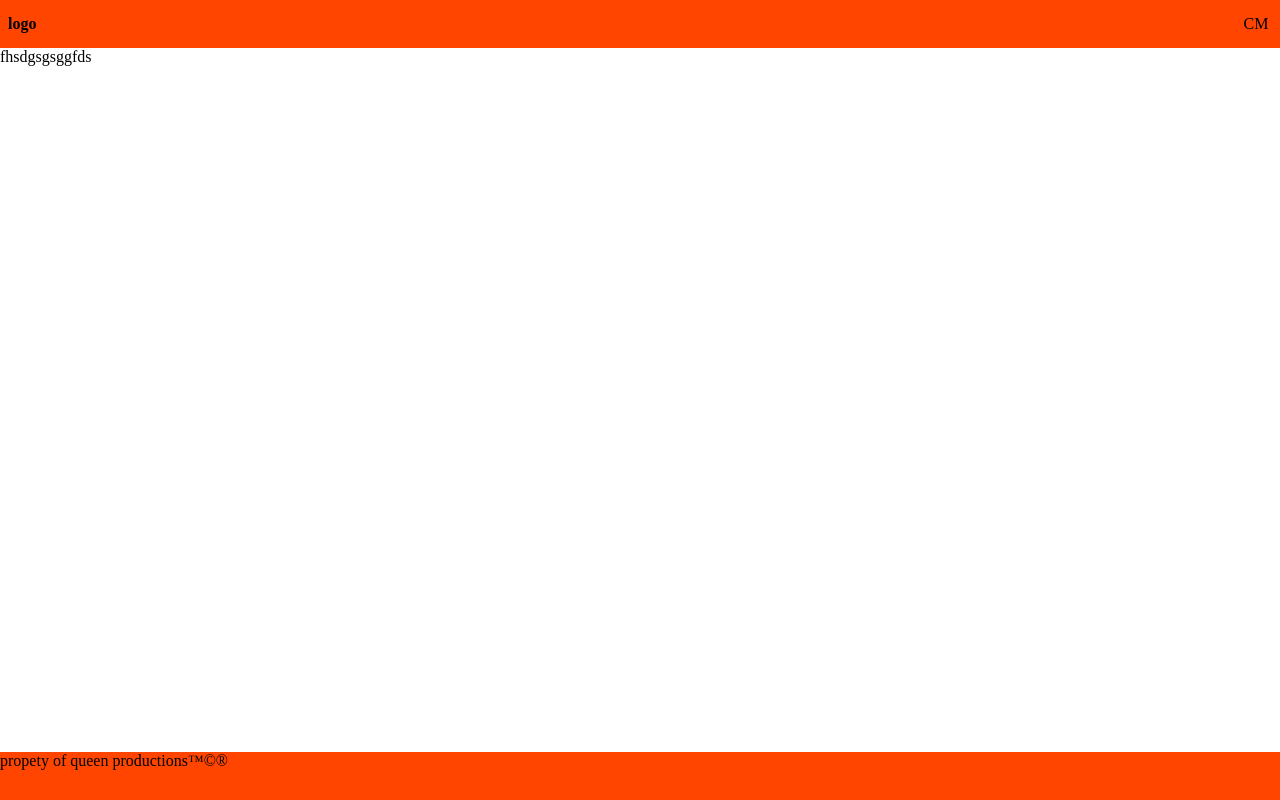
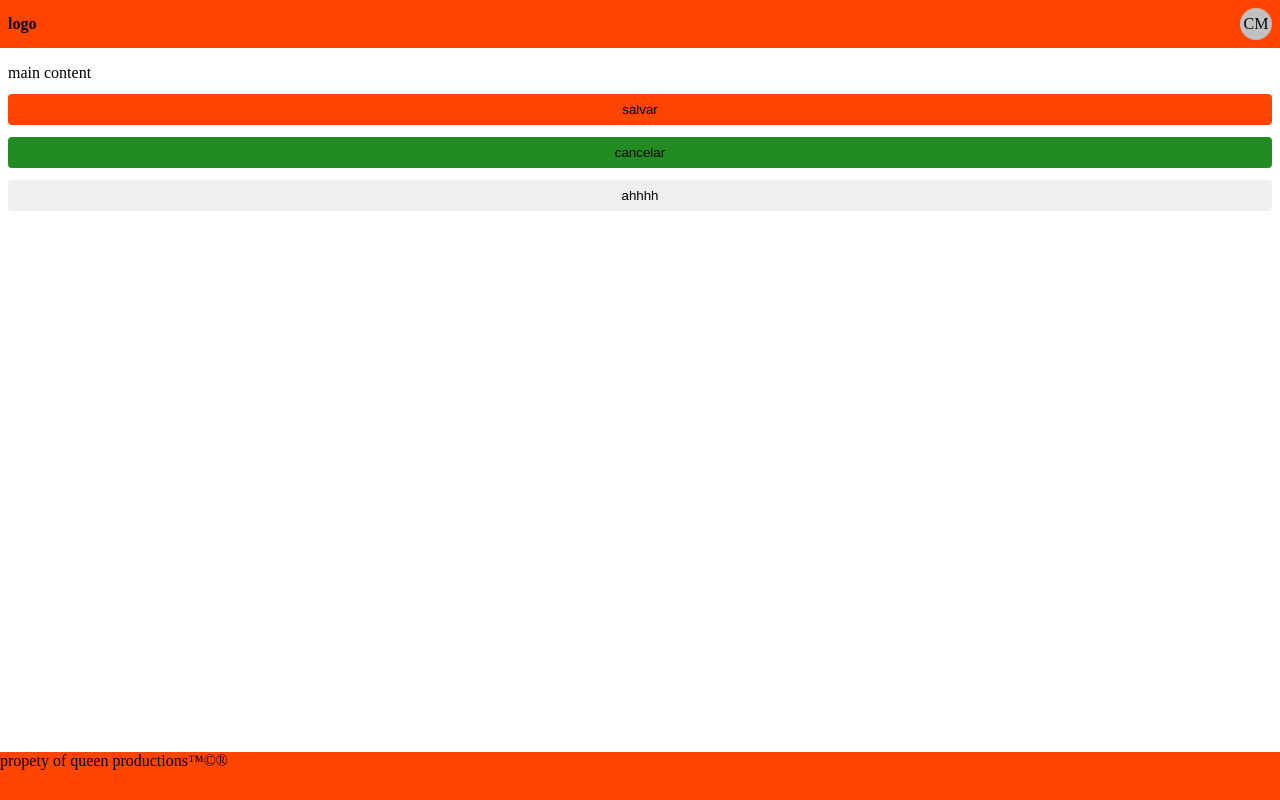
Before and after one commit to fezin4472/aulas_aplicativo_pwa, a React (Vite) app: page / in a window 1280 px wide. Built offline with nearby package versions, Linux system fonts and the light colour scheme.

Commit message:
add 11 commitments

```diff
--- a/package.json
+++ b/package.json
@@ -11,7 +11,8 @@
   },
   "dependencies": {
     "react": "^19.2.8",
-    "react-dom": "^19.2.8"
+    "react-dom": "^19.2.8",
+    "react-router-dom": "^6.30.6"
   },
   "devDependencies": {
     "@eslint/js": "^10.0.1",
--- a/src/App.jsx
+++ b/src/App.jsx
@@ -2,15 +2,24 @@ import './App.css'
 import Header from './komponenten/Header/Header'
 import Main from './komponenten/Voornaamst/Main'
 import Footer from './komponenten/Footer/Footer'
+import HOMEPAGE from './pages/HomePage/HomePage';
+import { createBrowserRouter, RouterProvider } from "react-router-dom";
+
+const roteador = createBrowserRouter([
+  {
+    path: "",
+    element: <HOMEPAGE />,
+  },
+]);
 
 function App() {
   return (
     <>
       <Header />
-      <Main />
+      <RouterProvider router={roteador} />
       <Footer />
     </>
-  )
+  );
 }
 
 export default App
--- a/src/index.css
+++ b/src/index.css
@@ -19,4 +19,13 @@ body,
     --primary-color: #ff4500;
     --primary-color-bright: #ff9f00;
     --primary-color-dark: #964b00;
+
+    --secondary-color: #228b22;
+    --secondary-color-bright: #29ab87;
+    --secondary-color-dark: #004225;
+
+    --background-color-standard: #ffffff;
+
+    --text-color-standard: #000000;
+    --text-color-bright: #ffffff;
 }
--- a/src/komponenten/Avatar/Avatar.css
+++ b/src/komponenten/Avatar/Avatar.css
@@ -5,4 +5,5 @@
     display: flex;
     align-items: center;
     justify-content: center;
+    background: #c0c0c0;
 }
--- /dev/null
+++ b/src/komponenten/BotaoCustomizado/BotaoCustomizado.css
@@ -0,0 +1,22 @@
+.Botaocustomizado_root {
+    padding: 8px 16px;
+    border: none;
+    border-radius: 4px;
+    cursor: pointer;
+}
+
+.Botaocustomizado_root:hover {
+    transform: scale(1.05);
+}
+
+.Botaocustomizado_root:active {
+    transform: scale(0.95);
+}
+
+.Botaocustomizado_primary {
+    background: var(--primary-color);
+}
+
+.Botaocustomizado_secondary {
+    background: var(--secondary-color);
+}
--- /dev/null
+++ b/src/komponenten/BotaoCustomizado/BotaoCustomizado.jsx
@@ -0,0 +1,24 @@
+import "./BotaoCustomizado.css";
+
+function Botaocustomizado(props) {
+    const classes = ["Botaocustomizado_root"];
+
+    switch(props.type) {
+        case "primary":
+            classes.push("Botaocustomizado_primary");
+            break;
+        case "secondary":
+            classes.push("Botaocustomizado_secondary")
+            break;
+        default:
+            break;
+    }
+
+    return (
+        <button className={classes.join(" ")} onClick={props.onClick}>
+            {props.children}
+        </button>
+    );
+}
+
+export default Botaocustomizado;
--- a/src/komponenten/Voornaamst/Main.css
+++ b/src/komponenten/Voornaamst/Main.css
@@ -0,0 +1,6 @@
+.Main_root {
+    padding: 16px 8px;
+    display: flex;
+    flex-direction: column;
+    gap: 12px;
+}
--- a/src/komponenten/Voornaamst/Main.jsx
+++ b/src/komponenten/Voornaamst/Main.jsx
@@ -1,5 +1,9 @@
-function Main() {
-    return <main>fhsdgsgsggfds</main>
+import "./Main.css";
+
+function Main(props) {
+    return (
+        <main className="Main_root">{props.children}</main>
+    );
 }
 
 export default Main
--- /dev/null
+++ b/src/pages/HomePage/HomePage.jsx
@@ -0,0 +1,25 @@
+import Botaocustomizado from "../../komponenten/BotaoCustomizado/BotaoCustomizado";
+import Main from "../../komponenten/Voornaamst/Main";
+
+function HOMEPAGE() {
+    return (
+        <Main>
+            main content
+            <Botaocustomizado
+                type="primary"
+                onClick={() => alert("até amanhã")}
+            >
+                salvar
+            </Botaocustomizado>
+            <Botaocustomizado
+                type="secondary"
+                onClick={() => alert("se deus quiser")}
+            >
+                cancelar
+            </Botaocustomizado>
+            <Botaocustomizado>ahhhh</Botaocustomizado>
+        </Main>
+    )
+}
+
+export default HOMEPAGE;
```
Also changed, not shown: src/pages/HomePage/HomePage.css (added), 1 other file (tests, documents, lock files or other folders).
